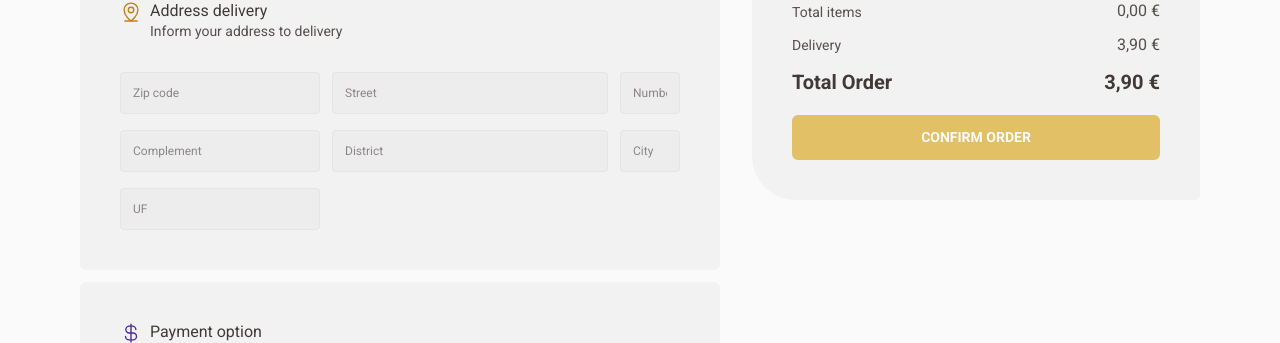
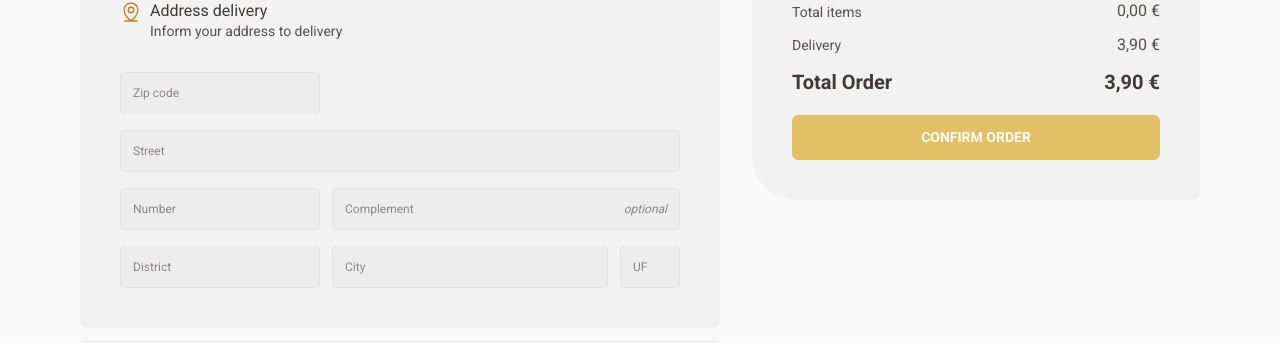
Before and after one commit to paulolima1212/ignite-desafio02, a React (Vite) app: page / in a window 1280 px wide. Both pictures are taken after a click on the button 1181 px from the left and 51 px from the top of the page. Shown: the part 218-561 px from the top of the page. Built offline with nearby package versions, Linux system fonts and the light colour scheme.

Commit message:
feat: form validator finished

```diff
--- a/src/Components/Input/index.tsx
+++ b/src/Components/Input/index.tsx
@@ -1,16 +1,26 @@
 import { InputHTMLAttributes, forwardRef } from 'react';
-import { InputStyledContainer, WrapperInput } from './styles';
+import {
+  InputStyled,
+  InputStyledContainer,
+  RightText,
+  WrapperInput,
+} from './styles';
 import { RegularText } from '../Typography';
 
 type InputProps = InputHTMLAttributes<HTMLInputElement> & {
   error?: string;
+  className?: string;
+  rightText?: string;
 };
 
 export const Input = forwardRef<HTMLInputElement, InputProps>(
-  ({ error, ...props }, ref) => {
+  ({ error, className, rightText, ...props }, ref) => {
     return (
-      <WrapperInput>
-        <InputStyledContainer {...props} ref={ref} />
+      <WrapperInput className={className}>
+        <InputStyledContainer hasError={!!error}>
+          <InputStyled {...props} ref={ref} />
+          {rightText && <RightText>{rightText}</RightText>}
+        </InputStyledContainer>
         {error && <RegularText size='s'>{error}</RegularText>}
       </WrapperInput>
     );
--- a/src/Components/Input/styles.ts
+++ b/src/Components/Input/styles.ts
@@ -1,4 +1,4 @@
-import styled from 'styled-components';
+import styled, { css } from 'styled-components';
 
 export const WrapperInput = styled.div`
   display: flex;
@@ -11,21 +11,52 @@ export const WrapperInput = styled.div`
   }
 `;
 
-export const InputStyledContainer = styled.input`
+interface InputStyledContainerProps {
+  hasError: boolean;
+}
+
+export const InputStyledContainer = styled.div<InputStyledContainerProps>`
   height: 2.625rem;
   border-radius: 4px;
   border: 1px solid ${({ theme }) => theme.colors['base-button']};
   background: ${({ theme }) => theme.colors['base-input']};
+  display: flex;
+  justify-content: space-between;
+  align-items: center;
+  overflow: hidden;
+  outline: none;
 
-  &:focus {
+  &:focus-within {
     outline: 1px solid ${({ theme }) => theme.colors['brand-yellow-dark']};
   }
 
-  color: ${({ theme }) => theme.colors['base-text']};
+  ${({ theme, hasError }) =>
+    hasError &&
+    css`
+      border-color: ${theme.colors['base-error']};
+    `};
+`;
+
+export const InputStyled = styled.input`
+  flex: 1;
+  height: 100%;
+  background: none;
+  border: none;
   font-size: 0.75rem;
   padding: 0 0.75rem;
+  font-size: 0.75rem;
+  padding: 0 0.75rem;
+  color: ${({ theme }) => theme.colors['base-text']};
+  outline: none;
 
   &::placeholder {
     color: ${({ theme }) => theme.colors['base-label']};
   }
 `;
+
+export const RightText = styled.p`
+  font-size: 0.75rem;
+  margin-right: 0.75rem;
+  font-style: italic;
+  color: ${({ theme }) => theme.colors['base-label']};
+`;
--- a/src/Pages/Checkout/Components/CheckoutForm/AddressForm.tsx
+++ b/src/Pages/Checkout/Components/CheckoutForm/AddressForm.tsx
@@ -33,13 +33,13 @@ export function AddressForm() {
       <Input
         placeholder='Number'
         className='number'
-        type='number'
         {...register('number')}
         error={errors.number?.message}
       />
       <Input
         placeholder='Complement'
         className='complement'
+        rightText='optional'
         {...register('complement')}
         error={errors.complement?.message}
       />
--- a/src/Pages/Checkout/index.tsx
+++ b/src/Pages/Checkout/index.tsx
@@ -8,11 +8,11 @@ import { useForm, FormProvider } from 'react-hook-form';
 const checkoutFormValidatorSchema = zod.object({
   zipCode: zod.string().min(1, 'Zip-code is required. Please type this field'),
   street: zod.string().min(1, 'Fill this field'),
-  number: zod.number().min(1, 'Fill this field'),
+  number: zod.string().min(1, 'Fill this field'),
   complement: zod.string().nullable(),
   district: zod.string().min(1, 'Fill this field'),
   city: zod.string().min(1, 'Fill this field'),
-  ud: zod.string().min(1, 'Fill this field'),
+  uf: zod.string().min(1, 'Fill this field'),
 });
 
 export type OrderData = zod.infer<typeof checkoutFormValidatorSchema>;
@@ -24,10 +24,11 @@ export function CheckoutPage() {
     resolver: zodResolver(checkoutFormValidatorSchema),
   });
 
-  const { handleSubmit } = checkoutForm;
+  const { handleSubmit, reset } = checkoutForm;
 
   function handleConfirmOrder(data: ConfirmOrderFormData) {
     console.log(data);
+    reset();
   }
 
   return (
```
